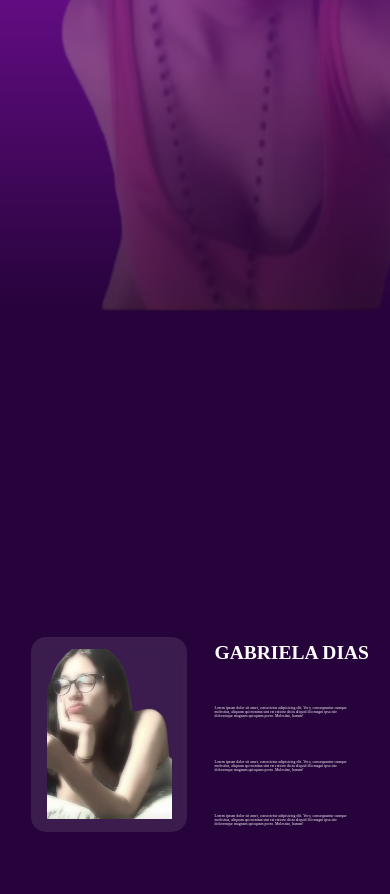
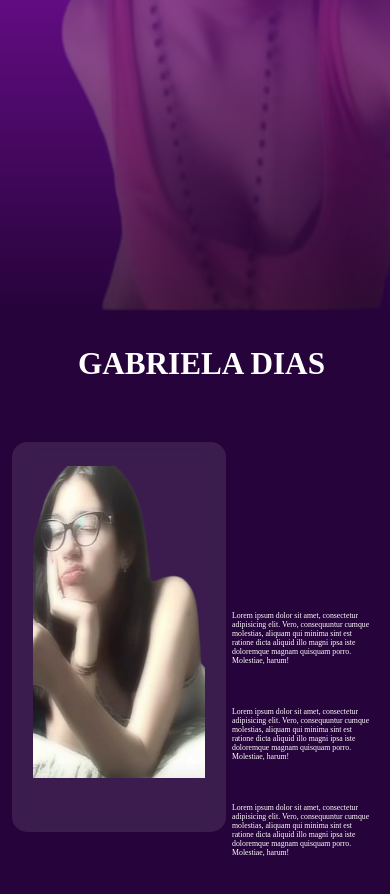
Before and after one commit to EDLS08/Rulost-, a plain HTML site: page index.html in a window 390 px wide. Shown: the part 532-1426 px from the top of the page. Drawn offline with nearby package versions, Linux system fonts and the light colour scheme; a web font is replaced by a local one.

Commit message:
Update style.css

```diff
--- a/style.css
+++ b/style.css
@@ -207,7 +207,7 @@ body::-webkit-scrollbar{
 }
 
 /* MODO RESPONSIVO */
-@media (max-width: 768px) {
+@media (max-width: 450px) {
 
     .nav-container a{
         text-decoration:none;
@@ -215,19 +215,8 @@ body::-webkit-scrollbar{
         font-size: 25px;
         display: flex;
     }
-    .carousel {
-        width: 40vw; /* Largura do carrossel */
-        height: 50vw; /* Altura do carrossel */
-        background: rgba(255, 255, 255, 0.1); /* Fundo semitransparente */
-        backdrop-filter: blur(10px); /* Efeito de vidro fosco */
-        border-radius: 15px; /* Cantos arredondados */
-        overflow: hidden; /* Esconde as partes que saem do contêiner */
-        display: flex;
-        justify-content: center;
-        align-items: center;
-        position: relative; /* Mantém o carrossel em posição fixa */
-        margin-left: 20%;
-    }
+
+
     .two{
         width: 100%;
         height: 100%;
@@ -238,11 +227,11 @@ body::-webkit-scrollbar{
 
     .left-side, .right-side{
         display:flex;
-        align-items: flex-start;
+        align-items: center;
         justify-content:center;
         flex-direction: column;
         height: 100%;
-        width: 50%;
+        width: 100%;
         gap: 5vh;
     }
 
@@ -258,16 +247,44 @@ body::-webkit-scrollbar{
     }
 
     .right-side h2{
-         top:50%;
+         margin-top: -190%;
         color:#fff;
         font-size: 5vw;
-
+        position: absolute;
+        /* top: -50%; */
+        left:20vw;
+        font-size: 8vw;
     }
 
     .right-side p{
         color:#fff;
-        font-size: 1vw;
+        font-size: 2vw;
         width: 80%;
     }
 
+
+    .carousel {
+        width: 55vw; /* Largura do carrossel */
+        height: 100vw; /* Altura do carrossel */
+        background: rgba(255, 255, 255, 0.1); /* Fundo semitransparente */
+        backdrop-filter: blur(10px); /* Efeito de vidro fosco */
+        border-radius: 15px; /* Cantos arredondados */
+        overflow: hidden; /* Esconde as partes que saem do contêiner */
+        display: flex;
+        justify-content: center;
+        align-items: center;
+        position: relative; /* Mantém o carrossel em posição fixa */
+        margin-left: 10%;
+        margin-top: -50vw;
+
+    }
+    .carousel img {
+        width: 80%; /* Mantém a imagem centralizada e menor */
+        height: 80%;
+        position: absolute; /* Sobrepõe as imagens */
+        opacity: 0; /* Todas as imagens ficam invisíveis por padrão */
+        transition: opacity 0.5s ease; /* Animação suave na troca */
+        margin:0;
+        margin-bottom: 30px;
+    }
 }
```
